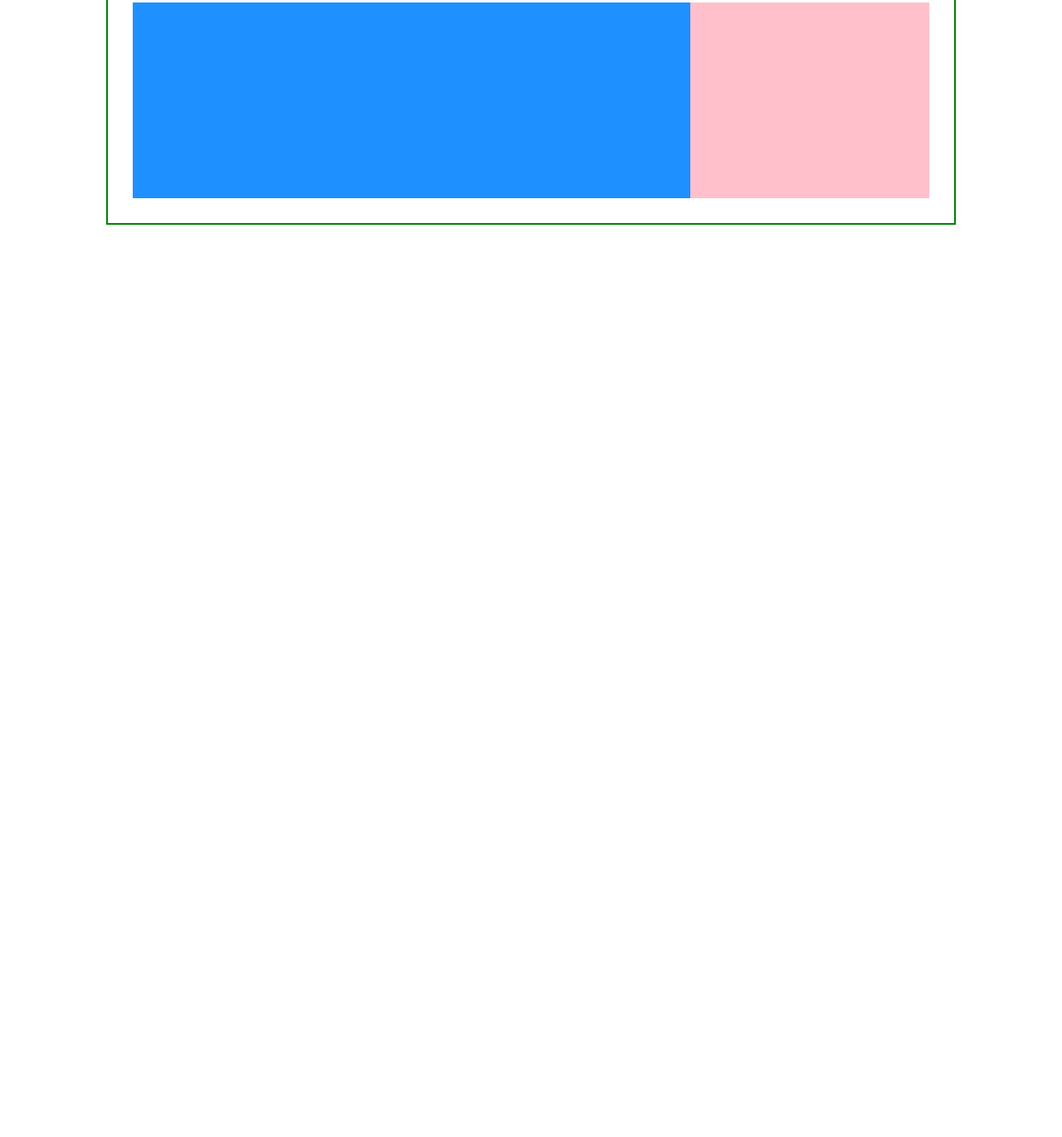
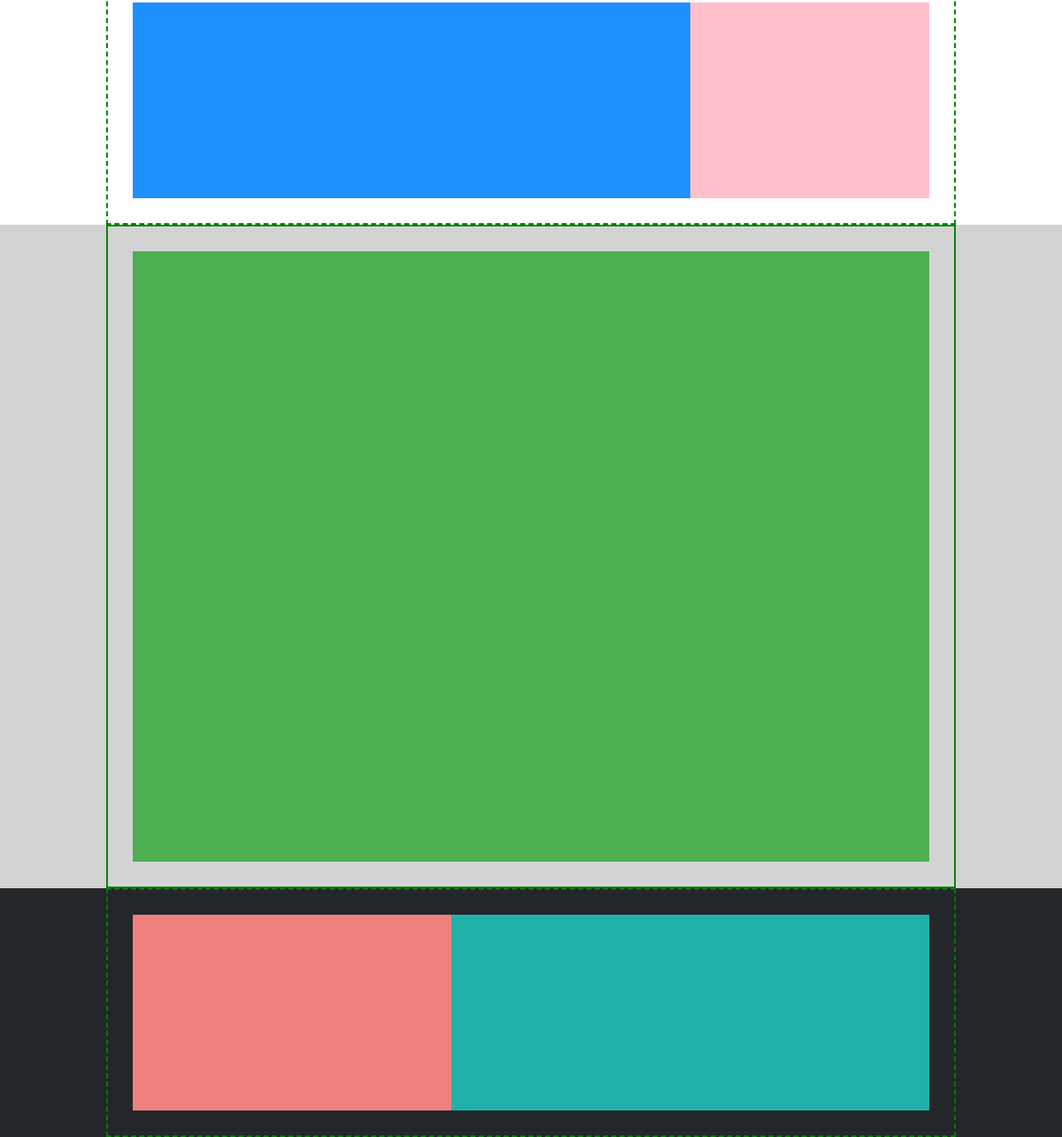
Before and after one commit to lucaconigliaro/htmlcss-struttura-discord, a plain HTML site: page index.html in a window 1280 px wide. Shown: the part 1089-2460 px from the top of the page at 83% size. Before the commit the page ends 1360 px from the top, so only its background shows below. Drawn offline with Linux system fonts and the light colour scheme.

Commit message:
feat:final section and section footer

```diff
--- a/css/style.css
+++ b/css/style.css
@@ -36,7 +36,7 @@
     height: 400px;
 }
 
-.second-section.4th-section {
+.second-section.fourth-section {
     background-color: #ffffff;
     height: 400px;
 }
@@ -47,7 +47,7 @@
     justify-content: space-between;
     padding: 30px;
 
-    border: 2px solid green;
+    border: 2px dashed green;
     min-height: 300px;
 }
 
@@ -64,3 +64,37 @@
 .third-section {
     background-color: #d3d3d3;
 }
+
+.fifth-section {
+    background-color:#d3d3d3;
+    height: 800px;
+}
+
+.row-2 {
+    display: flex;
+    justify-content: space-between;
+    padding: 30px;
+
+    border: 2px solid green;
+    min-height: 800px;
+}
+
+.col-100 {
+    width: 100%;
+    background-color: #4CAF50;
+}
+
+/* FOOTER */
+.footer-section {
+    background-color: #23272a;
+}
+
+.col-40 {
+    width: 40%;
+    background-color: #f08080;
+}
+
+.col-15 {
+    width: 15%;
+    background-color: #20b2aa;
+}
--- a/index.html
+++ b/index.html
@@ -54,7 +54,7 @@
         <!-- /Section 3 -->
 
         <!-- Section 4 -->
-        <section class="4th-section">
+        <section class="fourth-section">
             <div class="container">
                 <div class="row-1">
                     <div class="col-70"></div>
@@ -64,10 +64,36 @@
         </section>
         <!-- /Section 4 -->
 
+        <!-- Section 5 -->
+        <section class="fifth-section">
+            <div class="container">
+                <div class="row-2">
+                    <div class="col-100"></div>
+                </div>
+            </div>
+        </section>
+        <!-- /Section 5 -->
+
     </main>
     <!-- /Main -->
 
     <!-- Footer -->
+     <footer class="footer">
+        <!-- Section Footer -->
+        <section class="footer-section">
+            <div class="container">
+                <div class="row-1">
+                    <div class="col-40"></div>
+                    <div class="col-15"></div>
+                    <div class="col-15"></div>
+                    <div class="col-15"></div>
+                    <div class="col-15"></div>
+                </div>
+            </div>
+        </section>
+        <!-- /Section Footer -->
+
+     </footer>
     <!-- /Footer -->
 
 </body>
```
